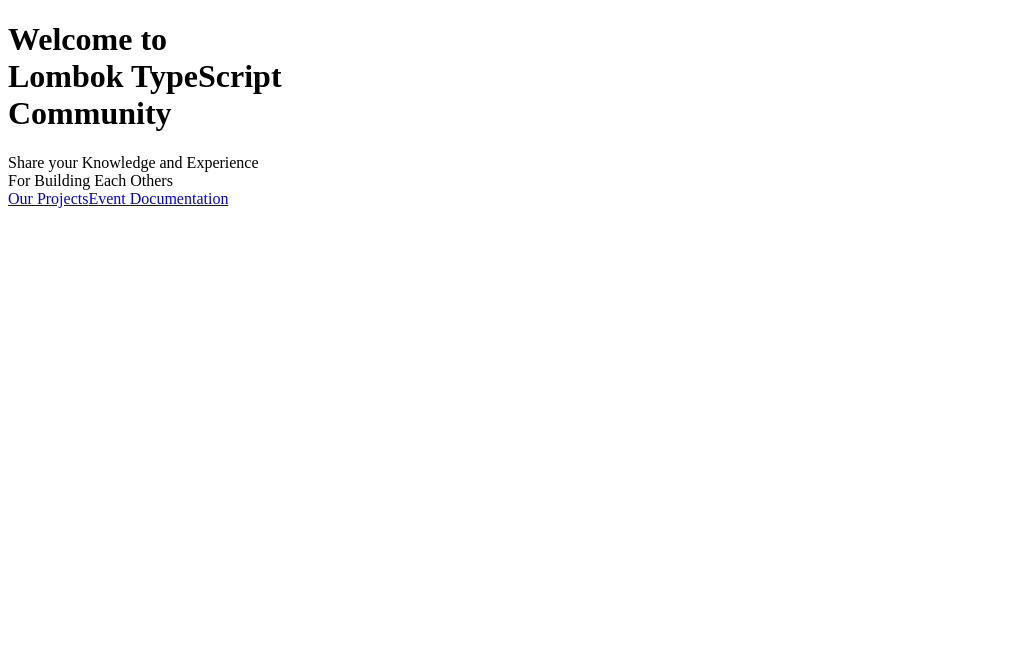
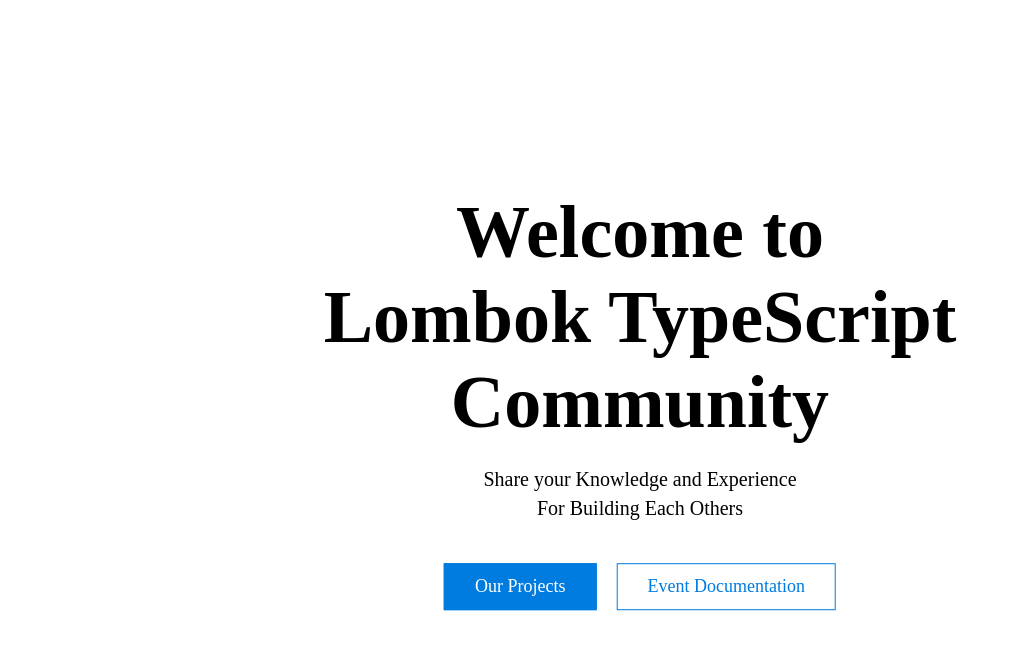
Before and after one commit to lombokts/webprofile, an Angular app: page / in a window 1280 px wide. Shown: the top 650 px of the page, without its empty margins (0-1012 px from the left). Built offline with nearby package versions, Linux system fonts and the light colour scheme.

Commit message:
feat: add style for app component

```diff
--- a/src/app/app.component.scss
+++ b/src/app/app.component.scss
@@ -0,0 +1,60 @@
+.container {
+
+  .hero {
+    position: absolute;
+    top: 50%;
+    left: 50%;
+    transform: translateX(-50%) translateY(-50%);
+  }
+
+  h1 {
+    font-size: 74px;
+    display: flex;
+    justify-content: center;
+    align-items: center;
+    margin: auto;
+    text-align: center;
+  }
+
+  span {
+    font-size: 20px;
+    display: flex;
+    justify-content: center;
+    align-items: center;
+    margin: auto;
+    text-align: center;
+    padding: 20px 0 0 0;
+    line-height: 1.8rem;
+  }
+
+  .btn-space {
+    margin-bottom: 20px;
+  }
+
+  .btn-cta {
+    font-size: 18px;
+    display: flex;
+    justify-content: center;
+    align-items: center;
+    margin: auto;
+
+    a {
+      margin: 0 10px;
+    }
+
+    .cta-project {
+      background-color: #007be0;
+      border: 1px solid #007be0;
+      color: #fff;
+      padding: 12px 30px;
+      text-decoration: none;
+    }
+
+    .cta-event-doc {
+      border: 1px solid #007be0;
+      color: #007be0;
+      padding: 12px 30px;
+      text-decoration: none;
+    }
+  }
+}
```
